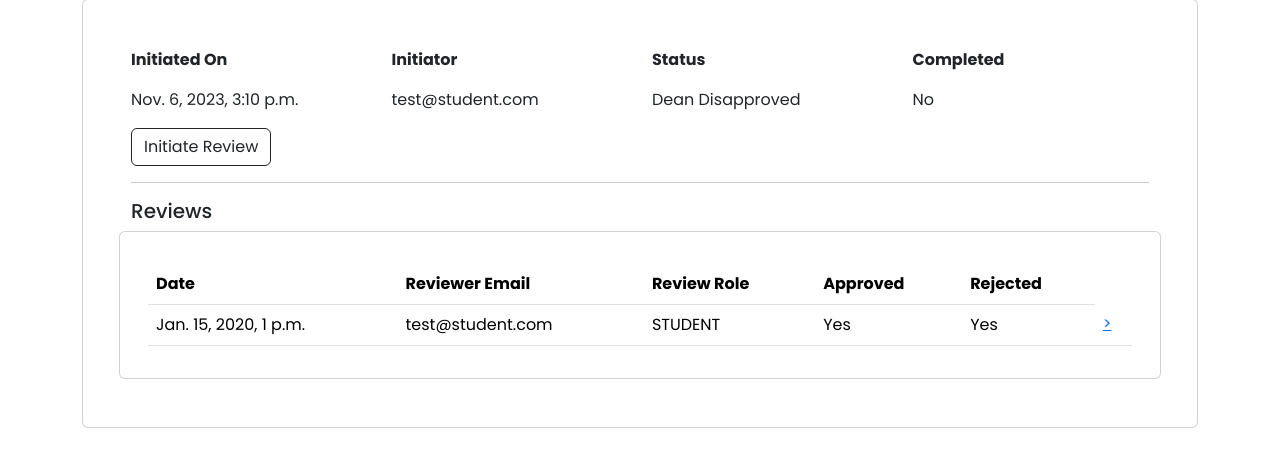
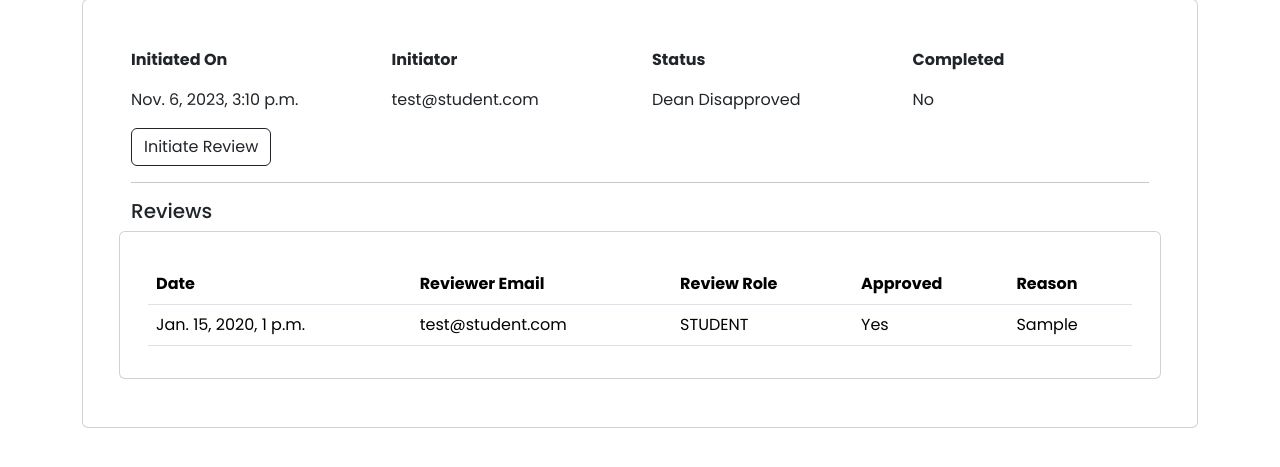
Before and after one commit to Paul-Ngigi/school-clearance, a Django app: page /registrar/clearance-details/1 in a window 1280 px wide. Shown: the part 174-641 px from the top of the page. Run offline with Django 4.2, Linux system fonts and the light colour scheme; data comes from the database, SQL or seed files in the repository; both versions use the stored data as it was after the commit; tables that the repository leaves empty hold one stand-in row (values such as "Sample post"); some libraries are stand-ins or nearby versions.

Commit message:
update review model

```diff
--- a/clearance/admin.py
+++ b/clearance/admin.py
@@ -16,8 +16,8 @@ class ClearanceAdmin(admin.ModelAdmin):
         return obj.student.user.last_name
 
 class ReviewAdmin(admin.ModelAdmin):
-    list_display = ('student_email', 'reviewer_email', 'reviewer_role', 'approved', 'rejected', 'created_at')
-    search_fields = ['student__email', 'reviewer_email', 'reviewer_role', 'approved', 'approved', 'rejected']
+    list_display = ('student_email', 'reviewer_email', 'reviewer_role', 'approved','created_at')
+    search_fields = ['student__email', 'reviewer_email', 'reviewer_role']
 
     def student_email(self, obj):
         return obj.clearance.student.user.email
--- a/clearance/models.py
+++ b/clearance/models.py
@@ -22,6 +22,5 @@ class Review(models.Model):
     clearance = models.ForeignKey(Clearance, on_delete=models.CASCADE)
     reviewer = models.ForeignKey(User, on_delete=models.CASCADE)
     approved = models.BooleanField(default=False)
-    rejected = models.BooleanField(default=False)
     reason = models.TextField()
     created_at = models.DateTimeField(auto_now_add=True)
--- a/cod/forms.py
+++ b/cod/forms.py
@@ -5,4 +5,4 @@ from clearance.models import Clearance, Review
 class ReviewForm(forms.ModelForm):
     class Meta:
         model = Review
-        fields = ['approved', 'rejected', 'reason']
+        fields = ['approved', 'reason']
--- a/dos/forms.py
+++ b/dos/forms.py
@@ -5,4 +5,4 @@ from clearance.models import Review
 class ReviewForm(forms.ModelForm):
     class Meta:
         model = Review
-        fields = ['approved', 'rejected', 'reason']
+        fields = ['approved', 'reason']
--- a/finance/forms.py
+++ b/finance/forms.py
@@ -5,4 +5,4 @@ from clearance.models import Clearance, Review
 class ReviewForm(forms.ModelForm):
     class Meta:
         model = Review
-        fields = ['approved', 'rejected', 'reason']
+        fields = ['approved', 'reason']
--- a/hostels/forms.py
+++ b/hostels/forms.py
@@ -5,4 +5,4 @@ from clearance.models import Clearance, Review
 class ReviewForm(forms.ModelForm):
     class Meta:
         model = Review
-        fields = ['approved', 'rejected', 'reason']
+        fields = ['approved', 'reason']
--- a/library/forms.py
+++ b/library/forms.py
@@ -5,4 +5,4 @@ from clearance.models import Clearance, Review
 class ReviewForm(forms.ModelForm):
     class Meta:
         model = Review
-        fields = ['approved', 'rejected', 'reason']
+        fields = ['approved', 'reason']
--- a/registrar/forms.py
+++ b/registrar/forms.py
@@ -8,4 +8,4 @@ class ReviewForm(forms.ModelForm):
     rejected = forms.CharField(label='Reject', widget=forms.RadioSelect(choices=bools))
     class Meta:
         model = Review
-        fields = ['approved', 'rejected', 'reason']
+        fields = ['approved', 'reason']
--- a/sae/forms.py
+++ b/sae/forms.py
@@ -5,4 +5,4 @@ from clearance.models import Clearance, Review
 class ReviewForm(forms.ModelForm):
     class Meta:
         model = Review
-        fields = ['approved', 'rejected', 'reason']
+        fields = ['approved', 'reason']
--- a/templates/registrar/clearance-details.html
+++ b/templates/registrar/clearance-details.html
@@ -28,17 +28,13 @@
             </div>
           </div>
           <div class="row">
-            {% if not hasBeenReviewed %}
             <div class="col-md-4">
-              <a href="{% url 'registrar_initiate_view' pk=clearance.id %}" class="btn btn-outline-dark">Initiate Review</a>
+              <a
+                href="{% url 'registrar_initiate_view' pk=clearance.id %}"
+                class="btn btn-outline-dark"
+                >Initiate Review</a
+              >
             </div>
-            {% else %}
-            <div class="col-md-4">
-              <div class="alert alert-warning" role="alert">
-                A registrar has already reviewed this clearance request
-              </div>
-            </div>
-            {% endif %}
           </div>
           <hr />
           <div class="row">
@@ -54,7 +50,7 @@
                       <th scope="col">Reviewer Email</th>
                       <th scope="col">Review Role</th>
                       <th scope="col">Approved</th>
-                      <th scope="col">Rejected</th>
+                      <th scope="col">Reason</th>
                     </tr>
                   </thead>
                   <tbody>
@@ -68,12 +64,7 @@
                       {% else %}
                       <td>No</td>
                       {% endif %}
-                          {% if review.rejected %}
-                          <td>Yes</td>
-                          {% else %}
-                          <td>No</td>
-                          {% endif %}
-                          <td><a href="{% url 'registrar_clearance_details_view' pk=review.id %}">></a></td>
+                      <td>{{review.reason}}</td>
                     </tr>
                     {% endfor %}
                   </tbody>
```
Also changed, not shown: README.md, clearance/migrations/0001_initial.py (added), clearance/migrations/__init__.py (added), db.sqlite3. Lines whose indentation alone changed are shown as unchanged.
